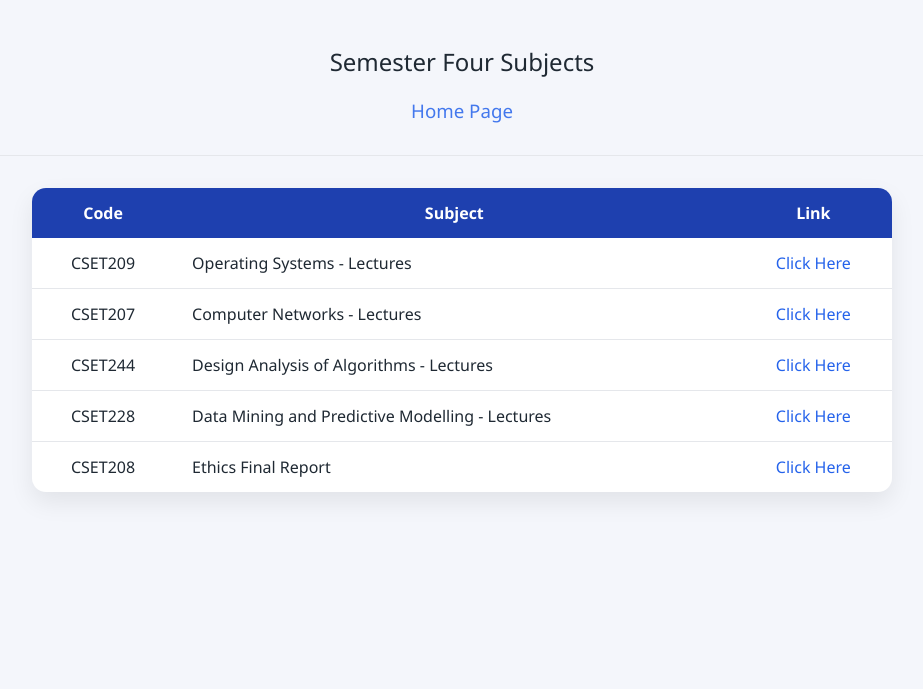
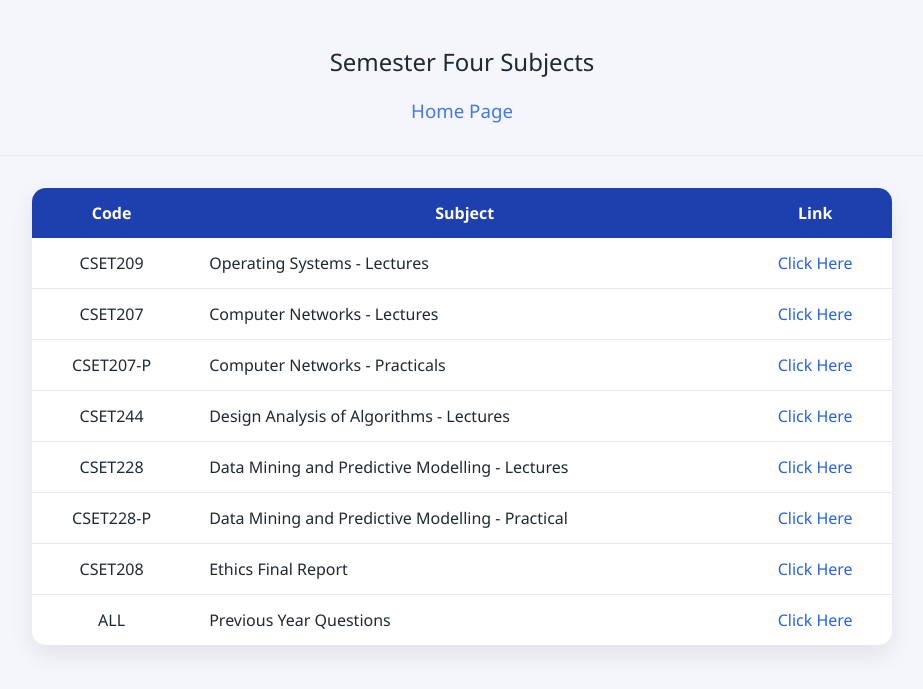
Before and after one commit to GuptajiRocks/bunotes-updated, a Flask app: page /semfour in a window 1280 px wide. Shown: the top 689 px of the page, without its empty margins (178-1101 px from the left). Run offline with Flask 3, Linux system fonts and the light colour scheme.

Commit message:
sem4 all added

```diff
--- a/app.py
+++ b/app.py
@@ -21,7 +21,7 @@ def myfunc():
 
 @app.route("/details")
 def deets():
-    return jsonify({"Apps": ["Python", "Flask"]})
+    return jsonify({"Apps": ["Python", "Flask"], "Deployment": "Vercel"})
 
 
 if __name__ == "__main__":
--- a/templates/semfour.html
+++ b/templates/semfour.html
@@ -54,6 +54,15 @@
                             </td>
                         </tr>
                         <tr>
+                            <td>CSET207-P</td>
+                            <td>Computer Networks - Practicals</td>
+                            <td>
+                                <a href="/semfour/cnlab" target="_blank"
+                                    >Click Here</a
+                                >
+                            </td>
+                        </tr>
+                        <tr>
                             <td>CSET244</td>
                             <td>Design Analysis of Algorithms - Lectures</td>
                             <td>
@@ -74,10 +83,30 @@
                             </td>
                         </tr>
                         <tr>
+                            <td>CSET228-P</td>
+                            <td>
+                                Data Mining and Predictive Modelling - Practical
+                            </td>
+                            <td>
+                                <a href="/semfour/dmpmlab" target="_blank"
+                                    >Click Here</a
+                                >
+                            </td>
+                        </tr>
+                        <tr>
                             <td>CSET208</td>
                             <td>Ethics Final Report</td>
                             <td>
                                 <a href="/semfour/ethics" target="_blank"
+                                    >Click Here</a
+                                >
+                            </td>
+                        </tr>
+                        <tr>
+                            <td>ALL</td>
+                            <td>Previous Year Questions</td>
+                            <td>
+                                <a href="/semfour/pyq" target="_blank"
                                     >Click Here</a
                                 >
                             </td>
```
Also changed, not shown: blueprints/semfour.py (+15 -0 lines), blueprints/semtwo.py (added, +8 -0 lines), templates/semtwo.html (added).
